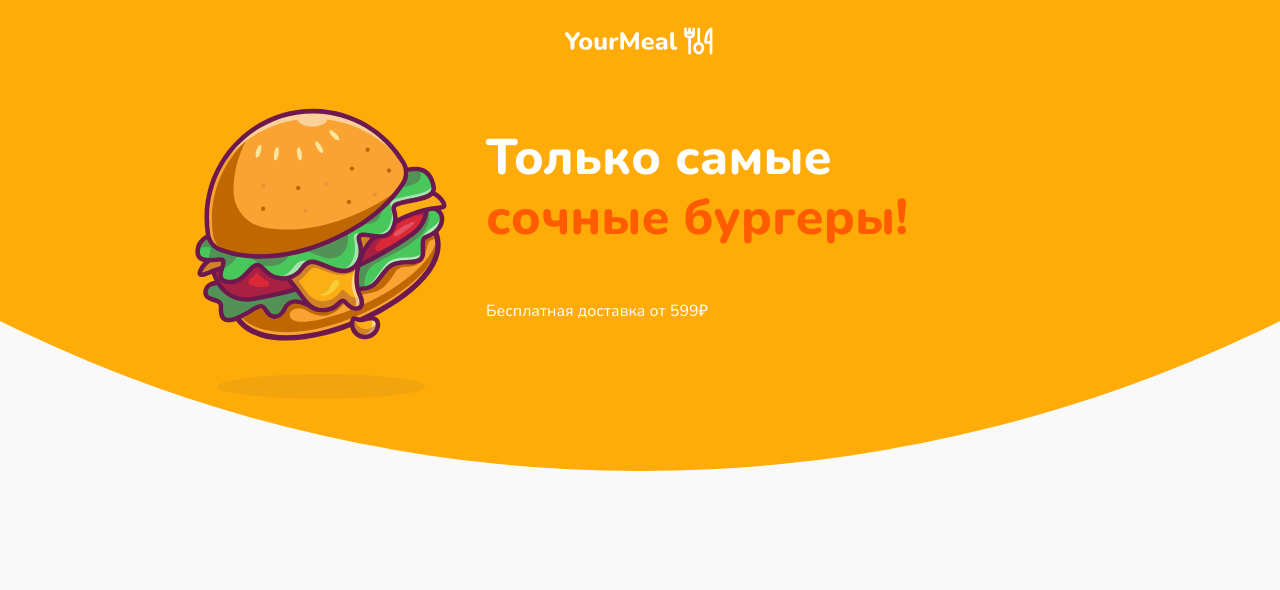
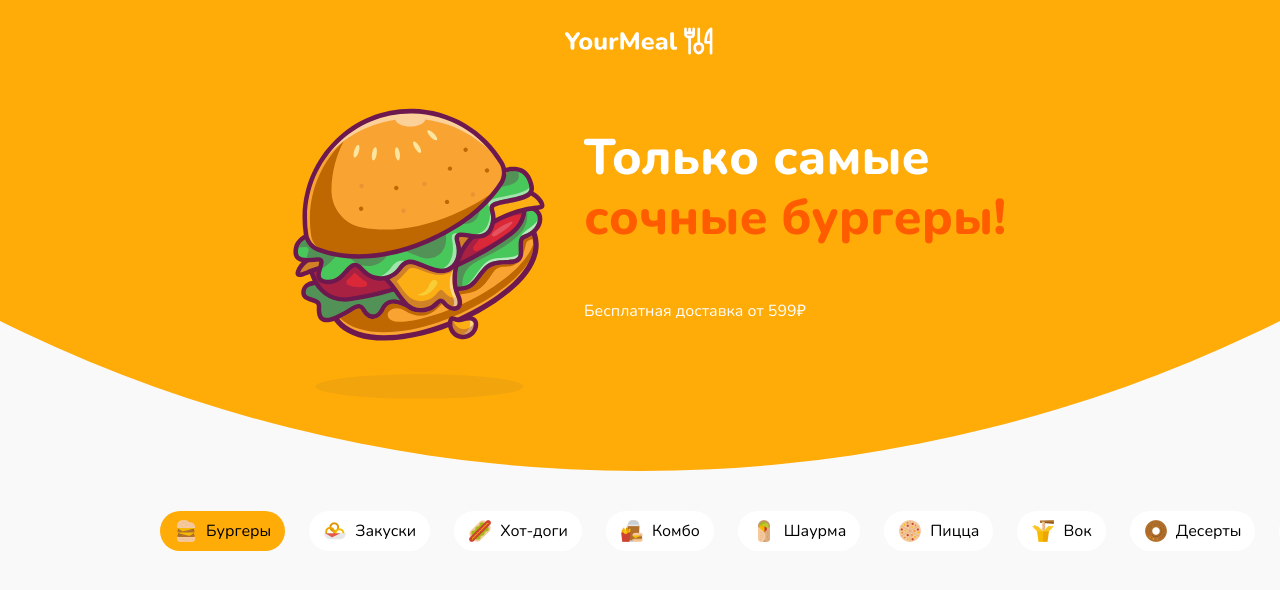
Before and after one commit to AlexeyKonstantinov78/METHEDburgerReact, a React (Vite) app: page / in a window 1280 px wide. Shown: the top 590 px of the page. Built offline with nearby package versions, Linux system fonts and the light colour scheme.

Commit message:
add componente navigation

```diff
--- a/src/App.jsx
+++ b/src/App.jsx
@@ -1,14 +1,13 @@
 import { Container } from "./components/Container/Container";
 import { Header } from "./components/Header/Header";
+import { Navigation } from "./components/Navigation/Navigation";
 
 export const App = () => {
   return (
     <>
       <Header />
       <main>
-        <nav>
-          <Container className="navigation__container"/>
-        </nav>
+        <Navigation />
         <section></section>
       </main>
       <footer></footer>
--- a/src/components/Header/Header.jsx
+++ b/src/components/Header/Header.jsx
@@ -4,7 +4,7 @@
 
 export const Header = () => (
   <header className={style.header}>
-    <Container className="header__container">
+    <Container className={style.header__container}>
         <img className={style.header__logo} src={logo} alt="Логотип YourMeal" />
         <div className={style.header__wrapper}>
           <h1 className={style.header__title}>
--- /dev/null
+++ b/src/components/Navigation/Navigation.jsx
@@ -0,0 +1,60 @@
+import { Container } from '../Container/Container';
+import style from './Navigation.module.css';
+import classNames from 'classnames';
+
+export const Navigation = () => {
+
+  return (
+    <nav className={style.navigation}>
+      <Container className={style.navigation__container}>
+        <ul className={style.navigation__list}>
+          <li className={style.navigation__item}>
+            <button className={classNames(style.navigation__button, style.navigation__button_burger, style.navigation__button_active)}>
+              Бургеры
+            </button>
+          </li>
+          <li className={style.navigation__item}>
+            <button className={classNames(style.navigation__button, style.navigation__button_snack)}>
+              Закуски
+            </button>
+          </li>
+          <li className={style.navigation__item}>
+            <button className={classNames(style.navigation__button, style.navigation__button_hotdog)}>
+              Хот-доги
+            </button>
+          </li>
+          <li className={style.navigation__item}>
+            <button className={classNames(style.navigation__button, style.navigation__button_combo)}>
+              Комбо
+            </button>
+          </li>
+          <li className={style.navigation__item}>
+            <button className={classNames(style.navigation__button, style.navigation__button_shawarma)}>
+              Шаурма
+            </button>
+          </li>
+          <li className={style.navigation__item}>
+            <button className={classNames(style.navigation__button, style.navigation__button_pizza)}>
+              Пицца
+            </button>
+          </li>
+          <li className={style.navigation__item}>
+            <button className={classNames(style.navigation__button, style.navigation__button_wok)}>
+              Вок
+            </button>
+          </li>
+          <li className={style.navigation__item}>
+            <button className={classNames(style.navigation__button, style.navigation__button_dessert)}>
+              Десерты
+            </button>
+          </li>
+          <li className={style.navigation__item}>
+            <button className={classNames(style.navigation__button, style.navigation__button_sauce)}>
+              Соусы
+            </button>
+          </li>
+        </ul>
+      </Container>
+    </nav>
+  );
+};
--- /dev/null
+++ b/src/components/Navigation/Navigation.module.css
@@ -0,0 +1,110 @@
+.navigation {
+  margin-bottom: 30px;
+}
+
+.navigation__container {
+  padding: 0;
+  min-width: 100vw;
+}
+
+.navigation__list {
+  display: flex;
+  padding: 0 calc((100vw / 2) - (var(--container) / 2));
+  overflow-x: auto;
+  overflow-y: hidden;
+  column-gap: 8px;
+}
+
+.navigation__button {
+  border-radius: 50px;
+  padding: 7px 8px 7px 40px;
+  font-size: 12px;
+  line-height: 16px;
+  white-space: nowrap;
+  background-color: #FFFFFF;
+  background-repeat: no-repeat;
+  background-size: 24px;
+  background-position: 8px center;
+}
+
+.navigation__button:hover,
+.navigation__button:focus-visible {
+  outline: 1px solid #F86310;
+  outline-offset: -1px;
+}
+
+@supports not selector(:focus-visible) {
+  .navigation__button:focus {
+    outline: 1px solid #F86310;
+    outline-offset: -1px;
+  }
+}
+
+.navigation__button_active {
+  pointer-events: none;
+  background-color: #FFAB08;
+}
+
+.navigation__button_active:focus {
+  outline: none;
+}
+
+.navigation__button_burger {
+  background-image: url('../../assets/img/burger.png');
+}
+
+.navigation__button_snack {
+  background-image: url('../../assets/img/snack.png');
+}
+
+.navigation__button_hotdog {
+  background-image: url('../../assets/img/hot-dog.png');
+}
+
+.navigation__button_combo {
+  background-image: url('../../assets/img/combo.png');
+}
+
+.navigation__button_shawarma {
+  background-image: url('../../assets/img/shawarma.png');
+}
+
+.navigation__button_pizza {
+  background-image: url('../../assets/img/pizza.png');
+}
+
+.navigation__button_wok {
+  background-image: url('../../assets/img/wok.png');
+}
+
+.navigation__button_dessert {
+  background-image: url('../../assets/img/dessert.png');
+}
+
+.navigation__button_sauce {
+  background-image: url('../../assets/img/sauce.png');
+}
+
+
+@media (min-width: 768px) {
+  .navigation__list {
+    column-gap: 12px;
+  }
+}
+
+@media (min-width: 1024px) {
+  .navigation {
+    margin-bottom: 50px;
+  }
+
+  .navigation__list {
+    column-gap: 24px;
+  }
+
+  .navigation__button {
+    padding: 9px 14px 9px 46px;
+    font-size: 16px;
+    line-height: 22px;
+    background-position: 14px center;
+  }
+}
```
